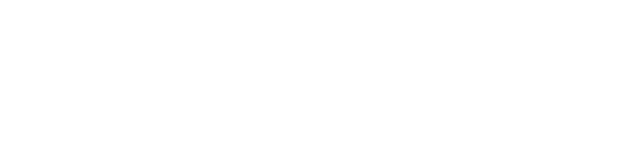
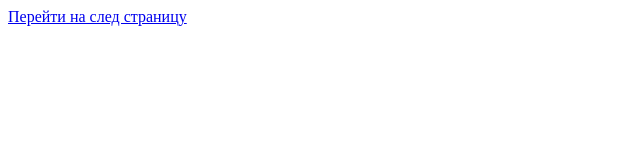
Before and after one commit to VladislavV6/gitetsky, a plain HTML site: page index.html in a window 1280 px wide. Shown: the whole page, without its empty margins (0-640 px from the left). Drawn offline with Linux system fonts and the light colour scheme.

Commit message:
feat: added a link to the about page

```diff
--- a/index.html
+++ b/index.html
@@ -8,6 +8,8 @@
     <title>Document</title>
 </head>
 <body>
-
+    <a href="pages/about.html">
+        Перейти на след страницу
+    </a>
 </body>
 </html>
```
